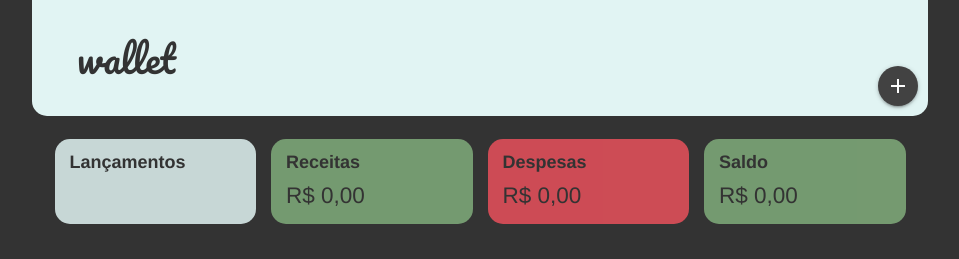
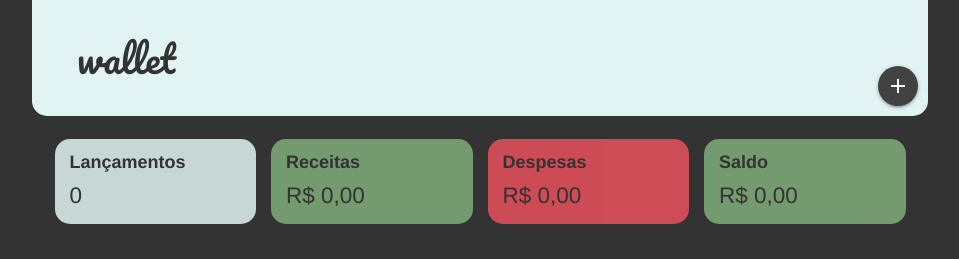
Before and after one commit to DevEverton/wallet-final-challenge, a React (Create React App) app in the folder client/: page / in a window 1280 px wide. Shown: the top 259 px of the page, without its empty margins (160-1119 px from the left). Built offline with nearby package versions, Linux system fonts and the light colour scheme; no server answers.

Commit message:
Fixed live search

```diff
--- a/client/src/App.js
+++ b/client/src/App.js
@@ -9,6 +9,7 @@ import SelectPeriod from "./components/SelectPeriod.js";
 
 export default function App() {
   const [transactions, setTransactions] = useState({});
+  const [transactionsCount, setTransactionsCount] = useState(0);
   const [period, setPeriod] = useState("");
   const [selectedMonth, setSelectedMonth] = useState("");
   const [selectedYear, setSelectedYear] = useState("");
@@ -34,6 +35,7 @@ export default function App() {
 
   useEffect(() => {
     searchEngine(input);
+    // eslint-disable-next-line
   }, [input]);
 
   useEffect(() => {
@@ -63,6 +65,7 @@ export default function App() {
         return a.day - b.day;
       });
       setTransactions(transactionsByPeriod.data);
+      setTransactionsCount(transactionsByPeriod.data.length);
     } catch (err) {
       console.log(err);
     }
@@ -143,7 +146,6 @@ export default function App() {
     };
     try {
       let descriptionLowerCase = description.toLowerCase();
-
       let newTransactions = JSON.parse(JSON.stringify(transactions));
 
       newTransactions.forEach((transaction) => {
@@ -166,7 +168,10 @@ export default function App() {
       if (description.length === 0) {
         getTransactions(period);
       } else {
-        setTransactions(transactionsToShow);
+        getTransactionsIncomes(transactionsToShow);
+        getTransactionsExpenses(transactionsToShow);
+        setTransactionsCount(transactionsToShow.length);
+        buildTransactionsCards(transactionsToShow);
       }
     } catch (err) {
       console.log(err);
@@ -181,7 +186,7 @@ export default function App() {
           <StatusCard
             id={"transactions"}
             description={"Lançamentos"}
-            value={transactions.length}
+            value={transactionsCount}
           />
           <StatusCard
             id={"income"}
```
